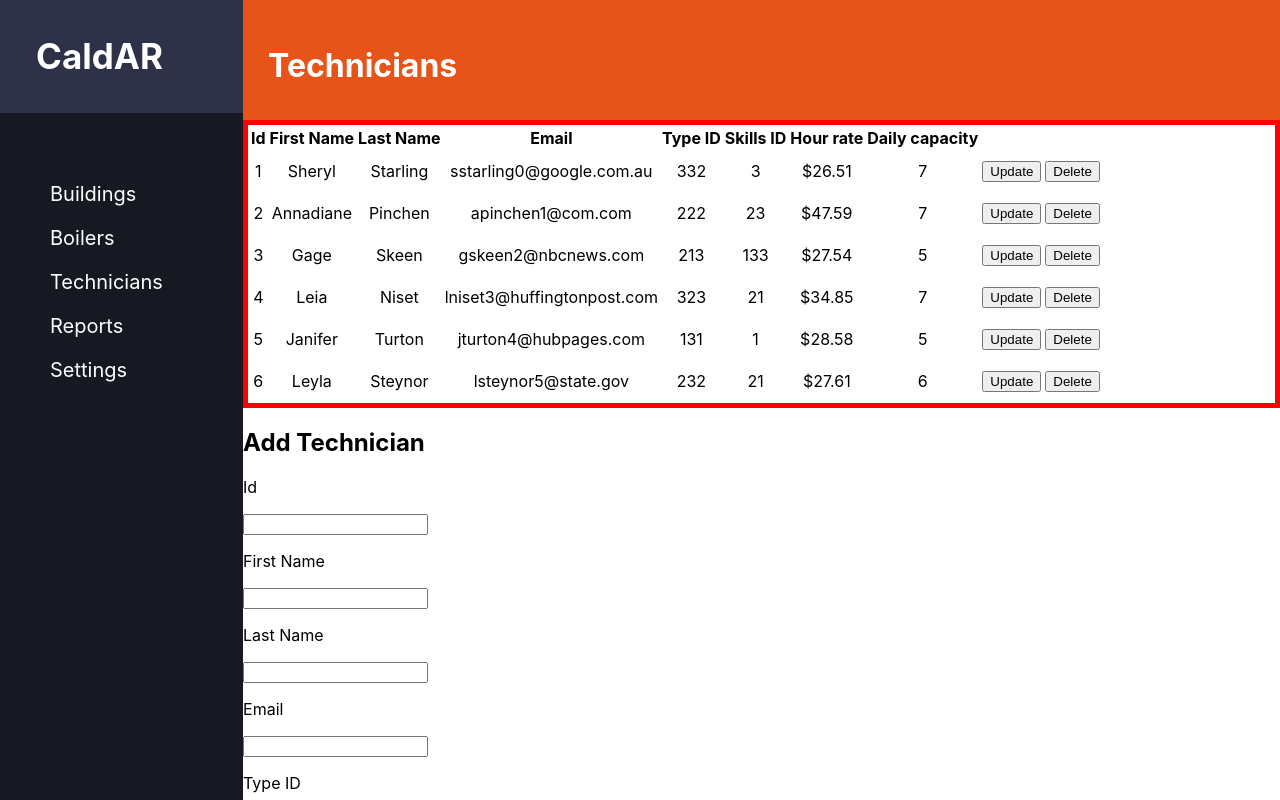
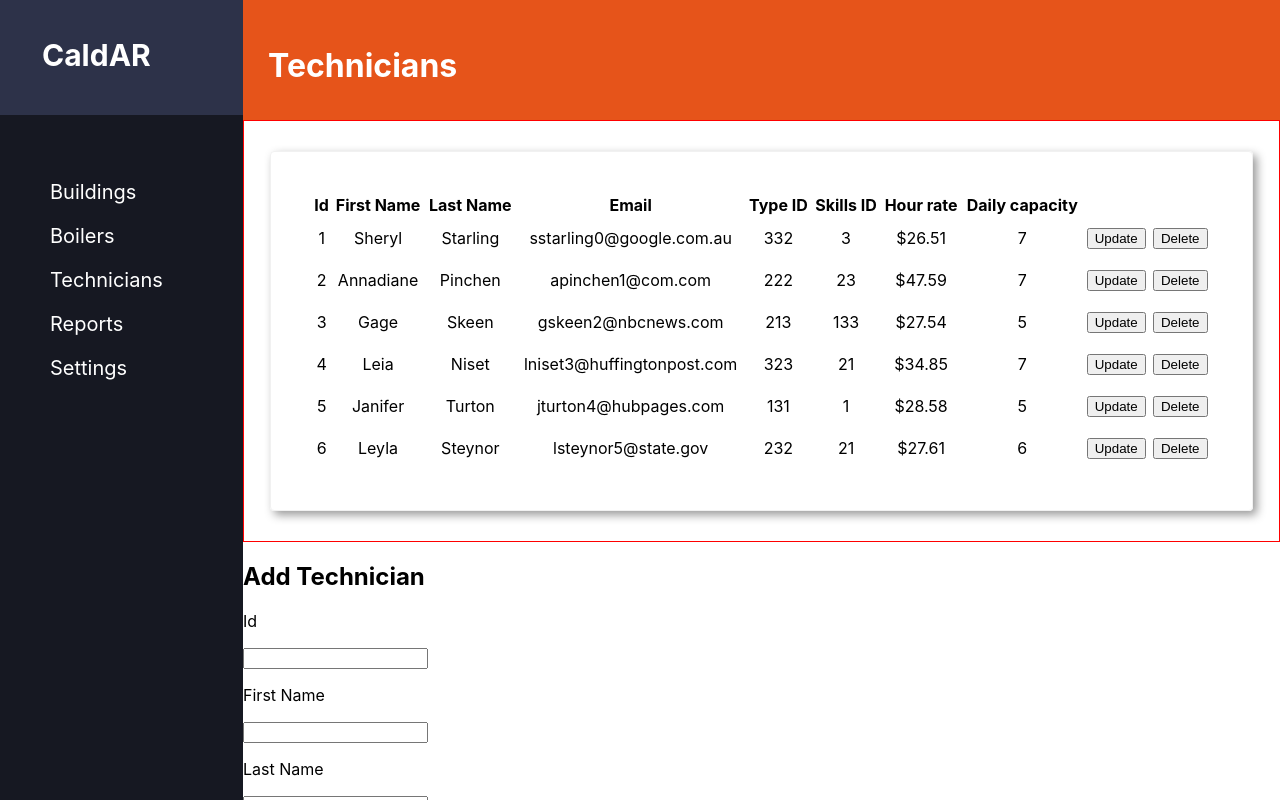
Before and after one commit to svillav/CALD-028-React-Technicians, a React (Create React App) app: page / in a window 1280 px wide. Shown: the top 800 px of the page. Built offline with nearby package versions, Linux system fonts and the light colour scheme.

Commit message:
Table style added

```diff
--- a/src/App.css
+++ b/src/App.css
@@ -8,10 +8,10 @@
 
 .caldar {
   position: relative;
-  padding: 36px;
+  padding: 42px;
   top: -30px;
   background-color: rgb(45, 50, 73);
-  font-size: 35px;
+  font-size: 30px;
   color: #ffffff;
 }
 
@@ -47,5 +47,17 @@
 }
 
 .table {
-  border: 5px solid red;
+  border: 1px solid red;
+  display: flex;
+  justify-content: center;
 }
+
+.table table {
+  position: relative;
+  padding: 40px;
+  margin: 30px 0;
+  width: 95%;
+  border: 1px solid rgb(241, 241, 241);
+  border-radius: 4px;
+  box-shadow: 4px 4px 10px rgb(153, 153, 153);
+}
```
